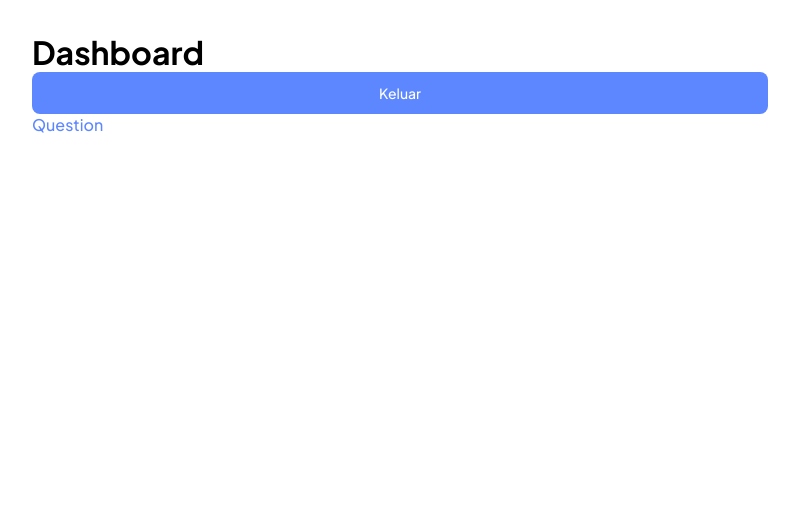
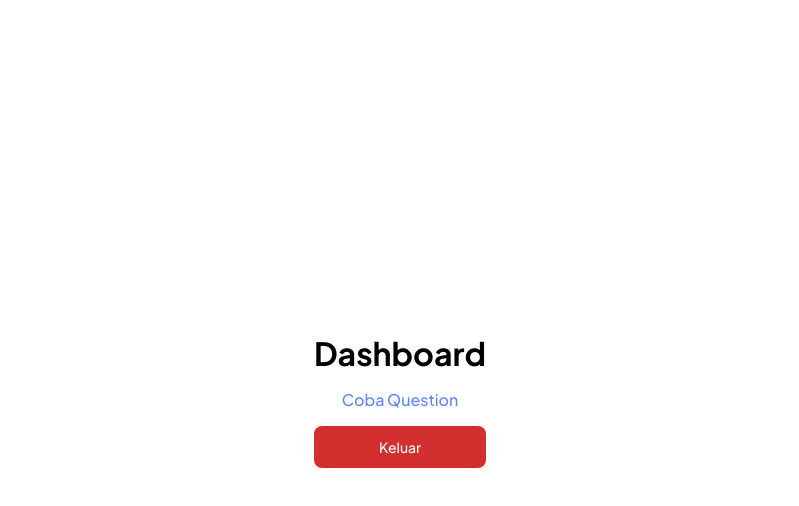
Before and after one commit to GEMA-LaskarAI/GEMA-Frontend, a React (Vite) app: page /dashboard in a window 1280 px wide. Shown: the top 506 px of the page, without its empty margins (240-1039 px from the left). Built offline with nearby package versions, Linux system fonts and the light colour scheme; no server answers; sample sign-in values are in the browser's storage.

Commit message:
Updating some UI

```diff
--- a/src/component/ui/Button.jsx
+++ b/src/component/ui/Button.jsx
@@ -1,6 +1,11 @@
-function Button({ children, type = "button", onClick }) {
+function Button({ children, type = "button", onClick, disabled = false, variant = "primary" }) {
     return (
-        <button className="ui-button" type={type} onClick={onClick}>
+        <button
+            className={`ui-button ui-button--${variant}`}
+            type={type}
+            onClick={onClick}
+            disabled={disabled}
+        >
             {children}
         </button>
     );
--- a/src/pages/DashboardPage.jsx
+++ b/src/pages/DashboardPage.jsx
@@ -13,10 +13,10 @@ function DashboardPage() {
         <div className="dashboard-page">
             <div className="dashboard-layout">
                 <h1>Dashboard</h1>
-                <Button onClick={handleLogout}>Keluar</Button>
                 <Link to="/question" className="create-link">
-                    Question
+                    Coba Question
                 </Link>
+                <Button variant="danger" onClick={handleLogout}>Keluar</Button>
             </div>
         </div>
     );
--- a/src/pages/LoginPage.jsx
+++ b/src/pages/LoginPage.jsx
@@ -11,6 +11,8 @@ function LoginPage() {
     const [rememberMe, setRememberMe] = useState(false);
     const [loading, setLoading] = useState(false);
     const [error, setError] = useState("");
+
+    const isFormValid = username && password;
 
     useEffect(() => {
         const savedUsername = localStorage.getItem("rememberUsername");
@@ -80,7 +82,7 @@ function LoginPage() {
 
                     {error && <p className="form-error">{error}</p>}
 
-                    <Button type="submit" disabled={loading}>
+                    <Button type="submit" disabled={loading || !isFormValid}>
                         {loading ? "Sedang Masuk..." : "Masuk"}
                     </Button>
                 </form>
--- a/src/pages/OnBoardingPage.jsx
+++ b/src/pages/OnBoardingPage.jsx
@@ -1,4 +1,4 @@
-import { useNavigate } from "react-router-dom";
+import {Link, useNavigate} from "react-router-dom";
 
 function OnBoardingPage() {
     const navigate = useNavigate();
@@ -11,6 +11,9 @@ function OnBoardingPage() {
         <div className="onboarding-page">
             <div className="onboarding-layout">
                 <h1 onClick={handleStart}>Onboarding</h1>
+                <Link to="/login" className="create-link">
+                    Login
+                </Link>
             </div>
         </div>
     );
--- a/src/pages/QuestionPage.jsx
+++ b/src/pages/QuestionPage.jsx
@@ -66,7 +66,13 @@ function QuestionPage() {
                     </div>
                 ))}
 
-                <Button onClick={handleSubmit}>Kirim Jawaban</Button>
+                <Button
+                    onClick={handleSubmit}
+                    disabled={answers.some((a) => a.score === 0)}
+                >
+                    Kirim Jawaban
+                </Button>
+
             </div>
         </div>
     );
--- a/src/pages/RegisterPage.jsx
+++ b/src/pages/RegisterPage.jsx
@@ -11,6 +11,7 @@ function RegisterPage() {
     const [loading, setLoading] = useState(false);
     const [error, setError] = useState("");
 
+    const isFormValid = name && email && password;
     const navigate = useNavigate();
 
     const handleRegister = async (e) => {
@@ -61,7 +62,7 @@ function RegisterPage() {
 
                     {error && <p className="form-error">{error}</p>}
 
-                    <Button type="submit" disabled={loading}>
+                    <Button type="submit" disabled={loading || !isFormValid}>
                         {loading ? "Mendaftarkan..." : "Daftar"}
                     </Button>
                 </form>
--- a/src/styles/style.css
+++ b/src/styles/style.css
@@ -14,6 +14,7 @@
     --color-danger: #fa896b;
     --color-error: #f56565;
     --color-red: #d32f2f;
+    --color-red-hover: #c62828;
     --color-danger-hover: #965240;
 }
 
@@ -89,18 +90,35 @@ body {
     font-family: var(--font-family), 'Inter', sans-serif;
     width: 100%;
     padding: 12px 16px;
-    background-color: var(--color-background-button);
-    color: var(--color-white);
     font-size: 14px;
     font-weight: 500;
     border: none;
     border-radius: 8px;
     cursor: pointer;
     transition: background-color 0.2s ease;
+    color: white;
 }
 
-.ui-button:hover {
+.ui-button--primary {
+    background-color: var(--color-background-button);
+}
+
+.ui-button--primary:hover {
     background-color: var(--color-background-button-hover);
+}
+
+.ui-button--danger {
+    background-color: var(--color-red);
+}
+
+.ui-button--danger:hover {
+    background-color: var(--color-red-hover);
+}
+
+.ui-button:disabled {
+    background-color: #ccc;
+    cursor: not-allowed;
+    opacity: 0.7;
 }
 
 /*Login Page*/
@@ -184,11 +202,31 @@ body {
     text-decoration: underline;
 }
 
-/*Dashboard*/
+/*OnBoarding Page*/
+.onboarding-page {
+    display: flex;
+    justify-content: center;
+    align-items: center;
+    min-height: 100vh;
+}
+
+.onboarding-layout {
+    text-align: center;
+}
+
+/*Dashboard Page*/
 .dashboard-page {
-    padding: 2rem;
-    max-width: 800px;
-    margin: auto;
+    display: flex;
+    justify-content: center;
+    align-items: center;
+    min-height: 100vh;
+}
+
+.dashboard-layout {
+    display: grid;
+    gap: 16px;
+    place-items: center;
+    text-align: center;
 }
 
 /*Question Page*/
```
